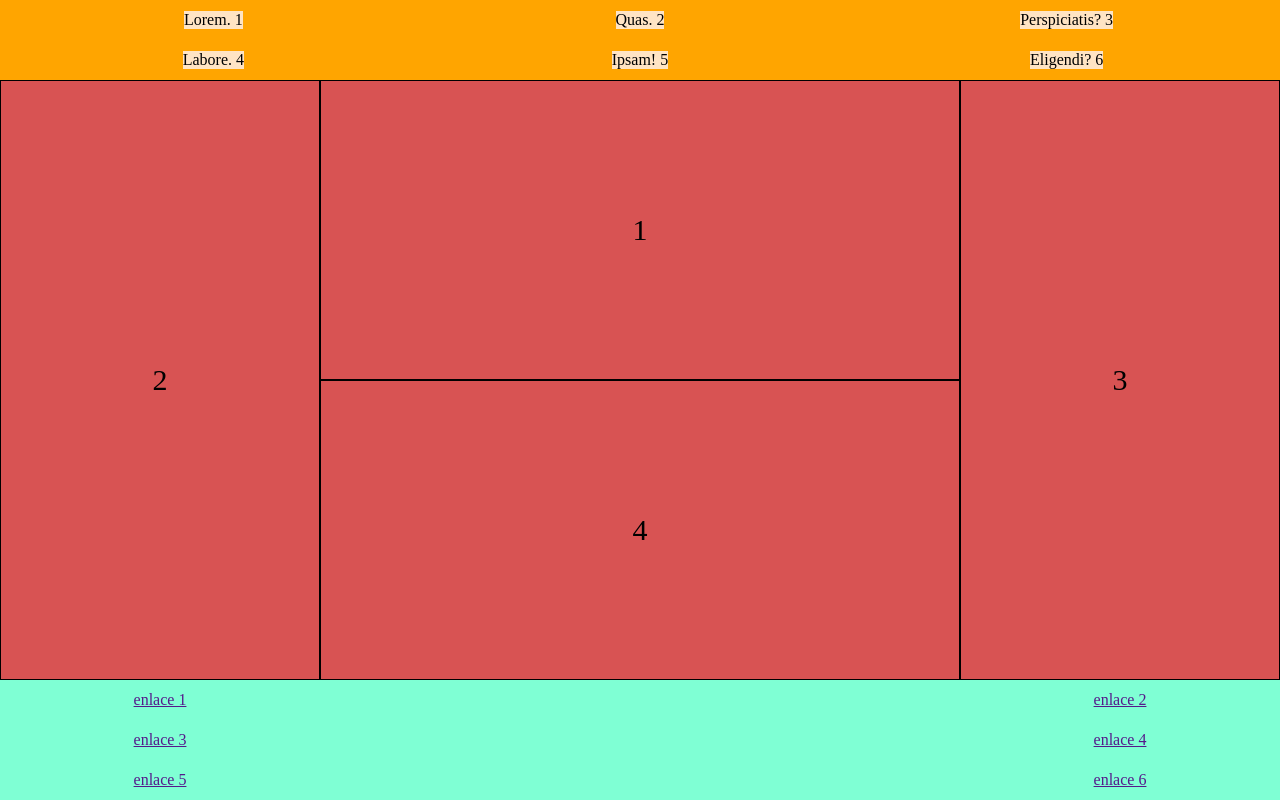
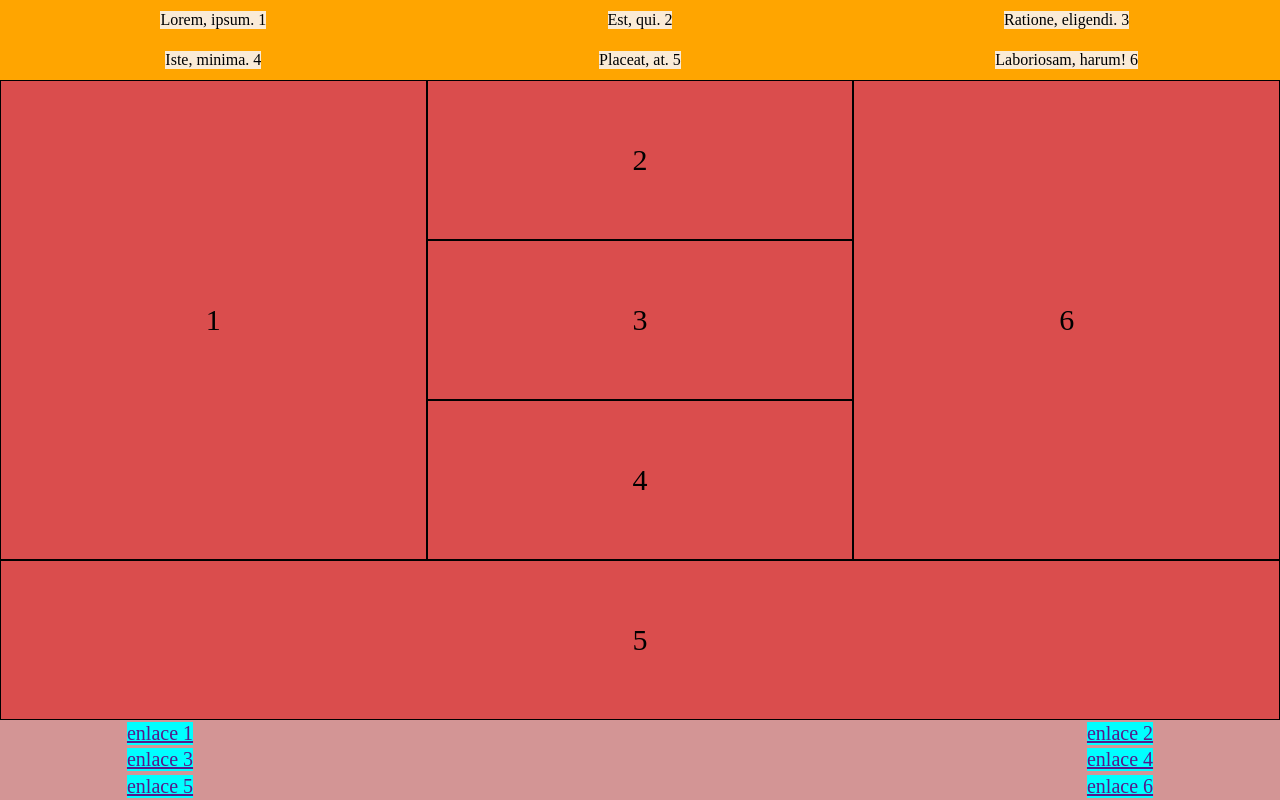
Before and after one commit to Automagicamente-web1-m/Grid-Layout, a plain HTML site: page index.html in a window 1280 px wide. Drawn offline with Linux system fonts and the light colour scheme.

Commit message:
terminado

```diff
--- a/estilo.css
+++ b/estilo.css
@@ -3,18 +3,29 @@
 }
 
 body{
-    background-color: gray;
+    background-color: rgb(187, 181, 181);
     margin:0px;
     display: grid;
-    grid-template-columns: repeat(1,1fr);
+    grid-template-columns: 1fr;
     /* grid-auto-rows: minmax(100px, auto); */
+    grid-template-rows: 10vh 80vh 10vh;
+}
 
-    grid-template-rows: 10vh 75vh 15vh;
-}
 
 header{
     background-color: orange;
+    display: grid;
+    justify-items: center;
+    align-items: center;
+    grid-template-columns: repeat(3,1fr);
+}
 
+span{
+    background-color: antiquewhite;
+}
+
+main{
+    background-color: aquamarine;
     display: grid;
     justify-items: center;
     align-items: center;
@@ -22,51 +33,51 @@ header{
 
 }
 
-span{
-    background-color: bisque;
+main>div:nth-child(1){
+    grid-column: 1;
+    grid-row: 1/4;
+}
+main>div:nth-child(6){
+    grid-column: 3;
+    grid-row: 1/4;
 }
 
-main{
-    background-color: bisque;
+main>div:nth-child(5){
+    grid-column: 1/4;
+}
+
+footer{
+    background-color: rgb(211, 149, 149);
+    font-size: 20px;
     display: grid;
     justify-items: center;
     align-items: center;
-    grid-template-columns: 1fr 2fr 1fr;
+    grid-template-columns: repeat(4, 1fr);
 }
 
-main>div:nth-child(2){
+footer>a:nth-child(odd){
     grid-column: 1;
-    grid-row: 1/3;
 }
 
-main>div:nth-child(3){
-    grid-column: 3;
-    grid-row: 1/3;
-}
-
-footer{
-    background-color: aquamarine;
-
-    display: grid;
-    justify-items: center;
-    align-items: center;
-    grid-template-columns: repeat(4,1fr);
-}
 
 footer>a:nth-child(even){
     grid-column: 4;
 }
-footer>a:nth-child(odd){
-    grid-column: 1;
-}
+
 
 .elemento{
     width: 100%;
     height: 100%;
-    background-color: rgb(216, 83, 83);
-    border: 1px solid black;
     font-size: 30px;
+    /* display: grid; */
     display: grid;
     justify-items: center;
     align-items: center;
+    background-color: rgb(218, 77, 77);
+    border: 1px solid black;
 }
+
+
+a{
+    background-color: aqua;
+}
--- a/index.html
+++ b/index.html
@@ -7,30 +7,20 @@
     <title>Document</title>
     <link rel="stylesheet" href="estilo.css">
 </head>
-
 <body>
     <header>
-        <span>Lorem. 1</span>
-        <span>Quas. 2</span>
-        <span>Perspiciatis? 3</span>
-        <span>Labore. 4</span>
-        <span>Ipsam! 5</span>
-        <span>Eligendi? 6</span>
+        <span>Lorem, ipsum. 1</span><span>Est, qui. 2</span><span>Ratione, eligendi. 3</span><span>Iste, minima. 4</span><span>Placeat, at. 5</span><span>Laboriosam, harum! 6</span>
     </header>
     <main>
         <div class="elemento">1</div>
         <div class="elemento">2</div>
         <div class="elemento">3</div>
         <div class="elemento">4</div>
+        <div class="elemento">5</div>
+        <div class="elemento">6</div>
     </main>
     <footer>
-        <a href="">enlace 1</a>
-        <a href="">enlace 2</a>
-        <a href="">enlace 3</a>
-        <a href="">enlace 4</a>
-        <a href="">enlace 5</a>
-        <a href="">enlace 6</a>
+        <a href="">enlace 1</a><a href="">enlace 2</a><a href="">enlace 3</a><a href="">enlace 4</a><a href="">enlace 5</a><a href="">enlace 6</a>
     </footer>
 </body>
-
 </html>
```
